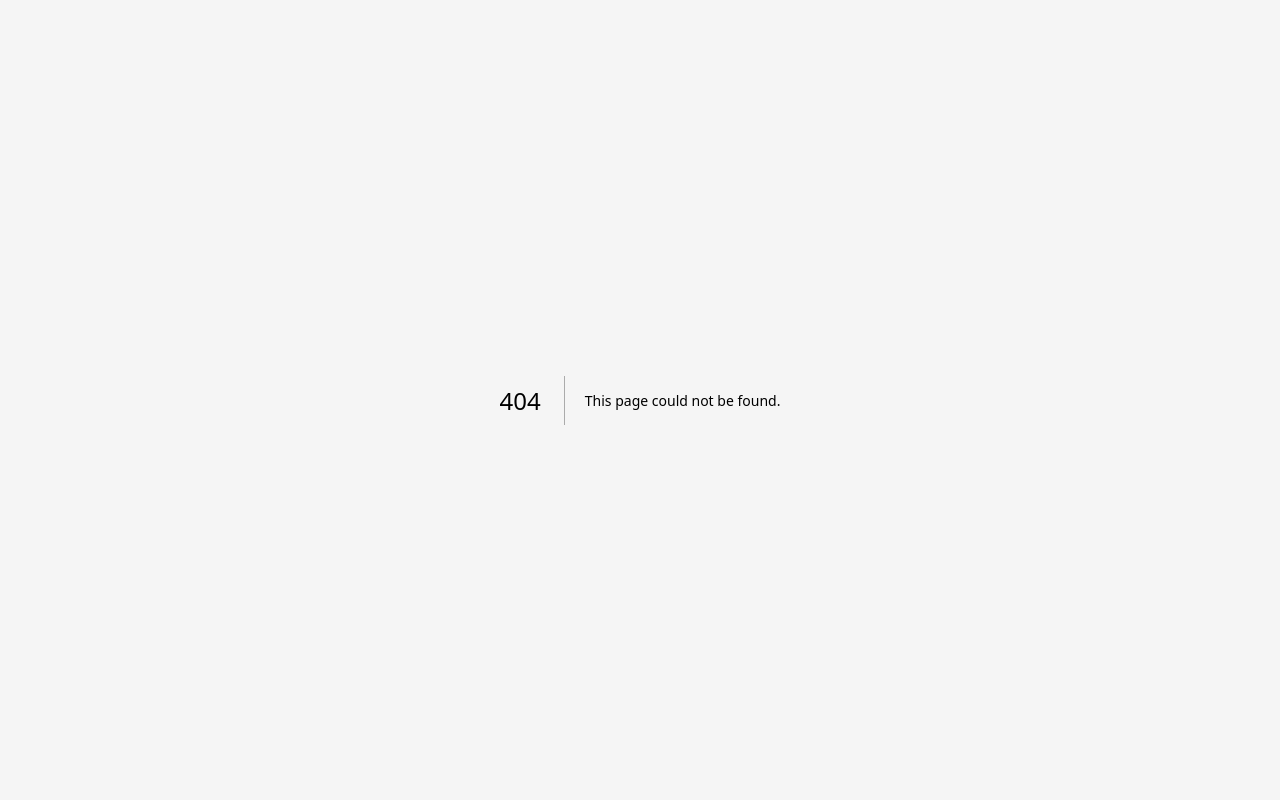
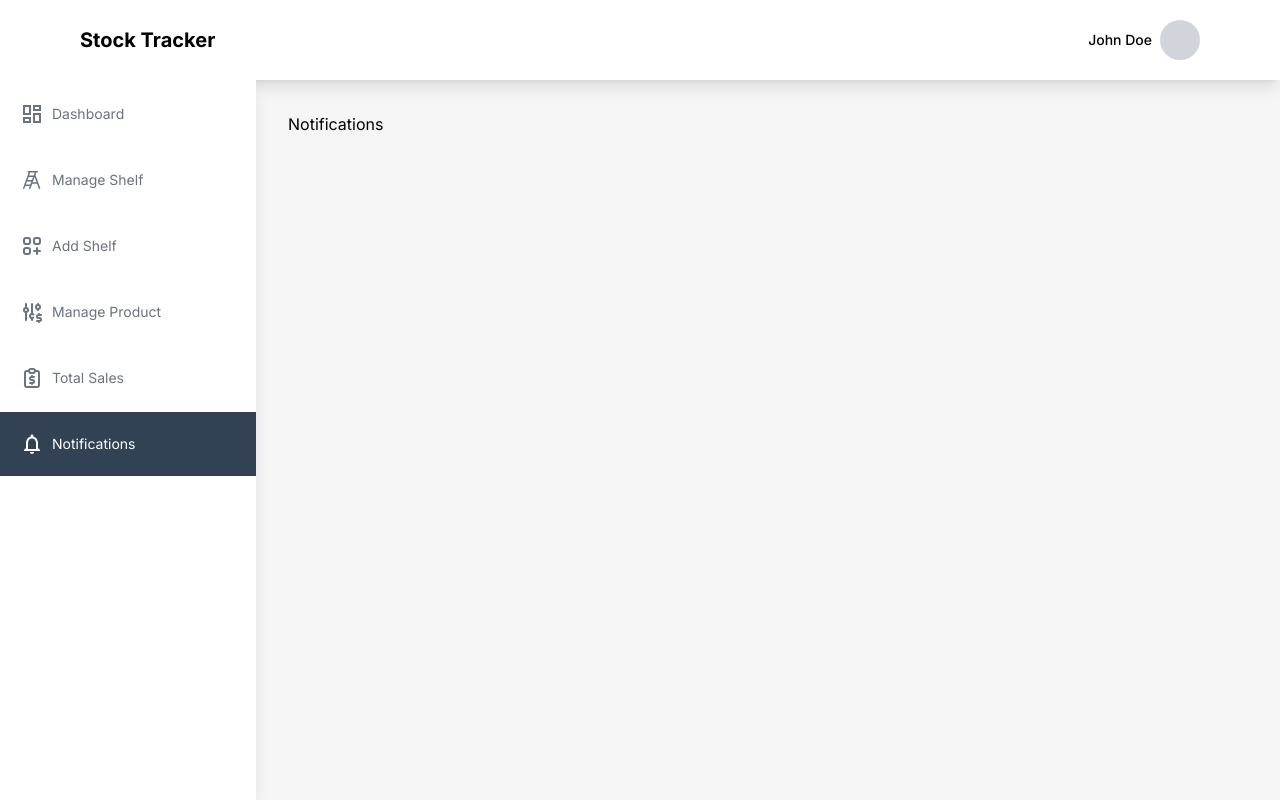
Before and after one commit to SammyKibetKiprop/stock-tracker, a Next.js app in the folder client/: page /notifications in a window 1280 px wide. Before the commit this address had no page. Built offline with nearby package versions, Linux system fonts and the light colour scheme.

Commit message:
initialize notification page

```diff
--- /dev/null
+++ b/client/app/(home)/notifications/page.tsx
@@ -0,0 +1,7 @@
+import React from 'react';
+
+const Notifications = () => {
+  return <div>Notifications</div>;
+};
+
+export default Notifications;
```
